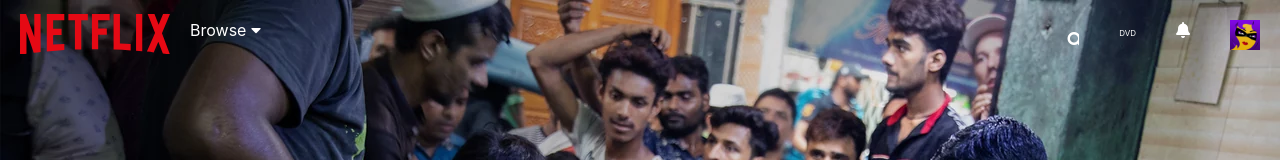
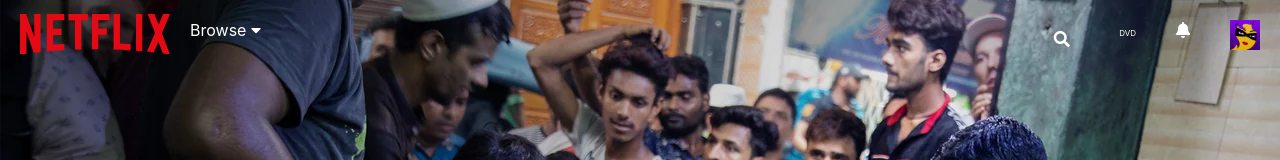
Before and after one commit to grobergm/netflix-clone, a React (Create React App) app: page /browse in a window 1280 px wide. Shown: the top 160 px of the page. Built offline with nearby package versions, Linux system fonts and the light colour scheme.

Commit message:
add styling to search box

```diff
--- a/src/components/BrowsePage/Browse.js
+++ b/src/components/BrowsePage/Browse.js
@@ -17,8 +17,8 @@ import titles from './mockData';
 			navSelected:null,
 			myList:[],
 			selectedIndex:null,
-			searchText:'',
-			searchOpen:false
+			searchOpen:false,
+			searchText:''
 		}
 		this.checkIfTop=this.checkIfTop.bind(this);
 		this.hoverSelect=this.hoverSelect.bind(this);
@@ -58,7 +58,11 @@ import titles from './mockData';
 	}
 
 	searchTitleResults(){
-		return titles.filter(title=>title.name.includes(this.state.searchText))
+		return titles.filter(title=>title.name.toLowerCase().includes(this.state.searchText.toLowerCase()))
+	}
+
+	handleSearchChange=(event)=>{
+		this.setState({searchText:event.target.value})
 	}
 
 	handleAddToList(title){
@@ -80,7 +84,8 @@ import titles from './mockData';
 				top={this.state.top}
 				hoverSelect={this.hoverSelect}
 				searchOpen={this.state.searchOpen}
-				onSearchOpen={this.handleSearchOpen} />
+				onSearchOpen={this.handleSearchOpen}
+				onSearchChange={this.handleSearchChange} />
 			{
 				this.state.navSelected==='browse'? <BrowseDrop hoverSelect={this.hoverSelect} /> : null
 			}
--- a/src/components/BrowsePage/Navbar.js
+++ b/src/components/BrowsePage/Navbar.js
@@ -36,7 +36,10 @@ function Navbar(props){
 			</div>
 			<div style={subNav}>
 				<div className='nav-item'>
-					<SearchBox searchOpen={props.searchOpen} onSearchOpen={props.onSearchOpen}/>
+					<SearchBox
+					searchOpen={props.searchOpen}
+					onSearchOpen={props.onSearchOpen}
+					onSearchChange={props.onSearchChange}/>
 				</div>
 				<div className='nav-item'>
 					<a>DVD</a>
--- a/src/components/BrowsePage/SearchBox.js
+++ b/src/components/BrowsePage/SearchBox.js
@@ -2,20 +2,28 @@ import React from 'react';
 
 function SearchBox(props){
 	const openBox={
-		transform:props.searchOpen?'translateX(0)':'translateX(15.5vw)',
+		transform:props.searchOpen?'translateX(0)':'translateX(200px)',
+		backgroundColor:props.searchOpen? 'black' : 'transparent',
+		border:props.searchOpen? '1px solid white' : 'none',
+		padding:'9.5px'
 	}
 	const searchBox={
-		width:'13vw',
-		transform:props.searchOpen?'translateX(0)':'translateX(15.5vw)',
+		width:'200px',
+		transform:props.searchOpen?'translateX(0)':'translateX(200px)',
 		backgroundColor:'black',
 		color:'white',
 		border:'1px solid white',
-		padding:'1vw'
+		padding:'10px'
 	}
 	return (
-		<div style={{overflow:'hidden'}}>
+		<div style={{overflow:'hidden', display:'flex', alignItems:'center'}}>
 			<i onClick={props.onSearchOpen} style={openBox} className="fas fa-search search-animation"></i>
-			<input className="search-animation" style={searchBox} type='text' placeholder='Search Titles' />
+			<input
+				className="search-animation"
+				style={searchBox}
+				type='search'
+				placeholder='Search Titles'
+				onChange={props.onSearchChange} />
 		</div>
 		)
 }
```
